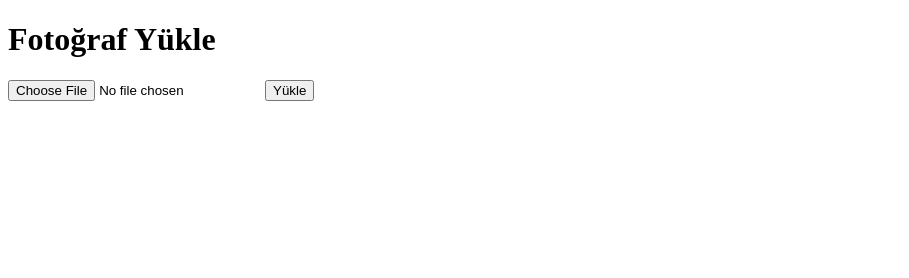
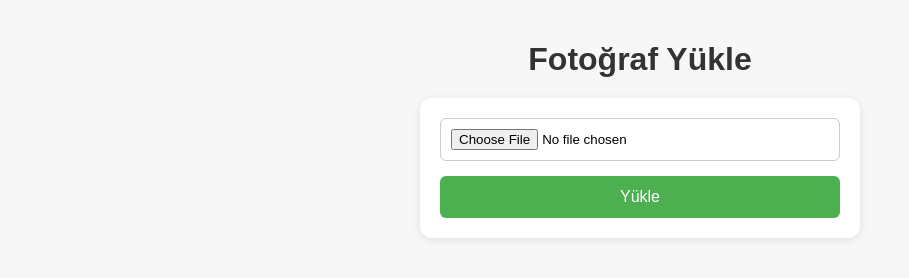
Before and after one commit to gokhanaydinli/photo-backend, a website: page upload.html in a window 1280 px wide. Shown: the whole page, without its empty margins (0-909 px from the left). Drawn offline with Linux system fonts and the light colour scheme.

```diff
--- a/upload.html
+++ b/upload.html
@@ -1,14 +1,83 @@
 <!DOCTYPE html>
-<html>
+<html lang="tr">
 <head>
-    <meta charset="UTF-8">
+  <meta charset="UTF-8">
+  <meta name="viewport" content="width=device-width, initial-scale=1">
   <title>Fotoğraf Yükle</title>
+  <style>
+    body {
+      font-family: Arial, sans-serif;
+      background: #f7f7f7;
+      padding: 20px;
+      margin: 0;
+      display: flex;
+      flex-direction: column;
+      align-items: center;
+    }
+
+    h1 {
+      color: #333;
+      margin-bottom: 20px;
+      text-align: center;
+    }
+
+    form {
+      background: white;
+      padding: 20px;
+      border-radius: 12px;
+      box-shadow: 0 2px 8px rgba(0,0,0,0.1);
+      width: 100%;
+      max-width: 400px;
+      display: flex;
+      flex-direction: column;
+      gap: 15px;
+    }
+
+    input[type="file"] {
+      padding: 10px;
+      border: 1px solid #ccc;
+      border-radius: 6px;
+    }
+
+    button {
+      background-color: #4CAF50;
+      color: white;
+      padding: 12px;
+      border: none;
+      border-radius: 6px;
+      font-size: 16px;
+      cursor: pointer;
+      transition: background 0.2s ease-in-out;
+    }
+
+    button:hover {
+      background-color: #45a049;
+    }
+
+    .footer {
+      margin-top: 30px;
+      font-size: 14px;
+      color: #777;
+    }
+
+    a {
+      color: #4CAF50;
+      text-decoration: none;
+    }
+  </style>
 </head>
 <body>
+
   <h1>Fotoğraf Yükle</h1>
-  <form action="https://photo-backend-u6xf.onrender.com/upload" method="POST" enctype="multipart/form-data">
+
+  <form action="/upload" method="POST" enctype="multipart/form-data">
     <input type="file" name="photo" accept="image/*" required>
     <button type="submit">Yükle</button>
   </form>
+  <!--
+  <div class="footer">
+    <a href="/list">Yüklenenleri Gör</a>
+  </div>-->
+
 </body>
 </html>
```
